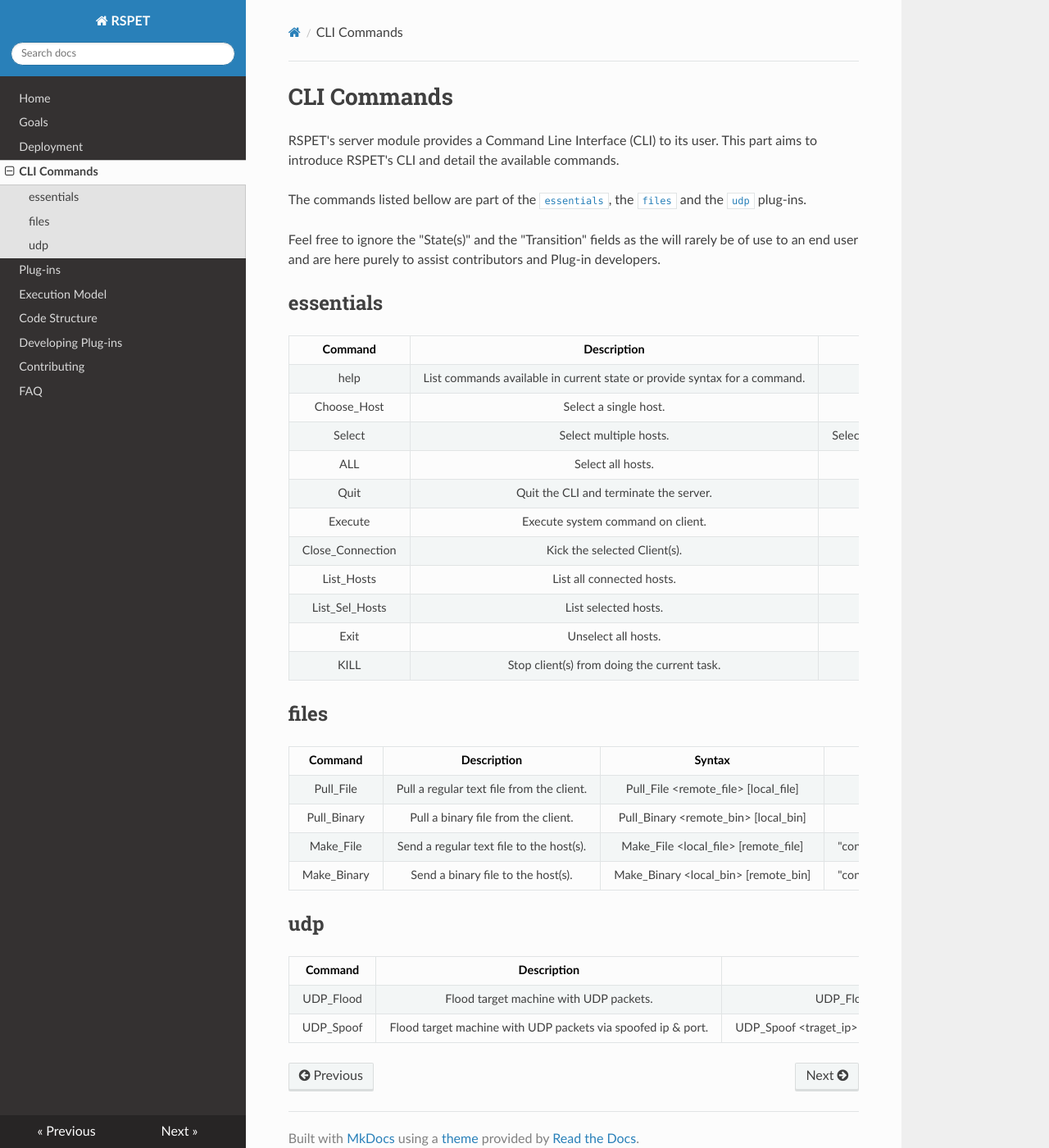
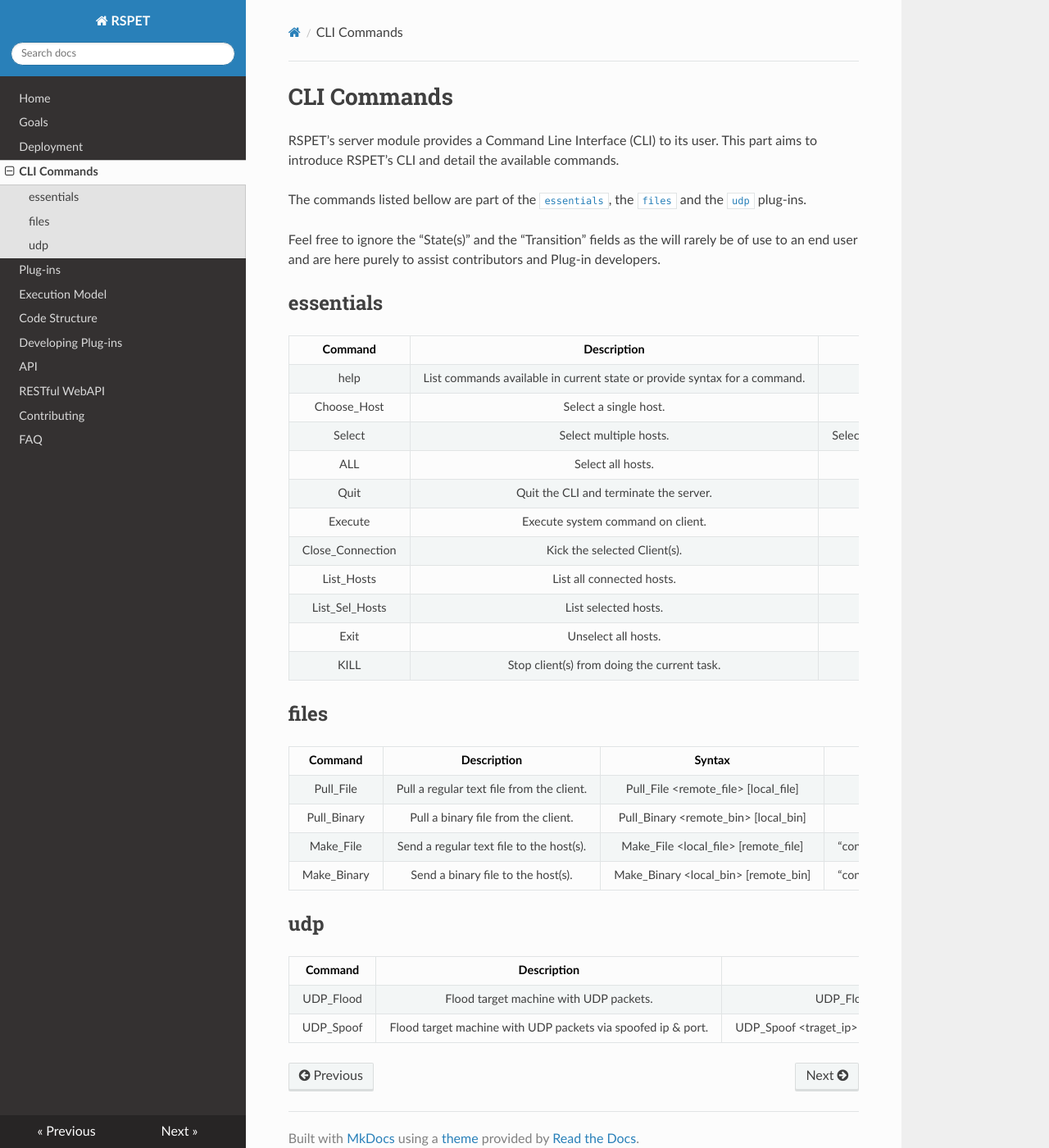
Before and after one commit to panagiks/md-docs, an MkDocs documentation site: the page built from docs/cli.md, in a window 1280 px wide and 1400 px high. Shown: the whole window at 82% size. Built offline with MkDocs 1.6.1, drawn with Linux system fonts in a browser that asks for light colours; nearby versions of some CDN libraries; old or Windows-style settings are respelled for this version of MkDocs.

Commit message:
Add files via upload

```diff
--- a/mkdocs.yml
+++ b/mkdocs.yml
@@ -8,6 +8,11 @@ pages:
 - Execution Model : execution_model.md
 - Code Structure : code_structure.md
 - Developing Plug-ins : dev.md
+- API : api.md
+- RESTful WebAPI : REST_API.md
 - Contributing : contribute.md
 - FAQ : faq.md
 theme: readthedocs
+markdown_extensions:
+    - smarty
+    - fenced_code
```
